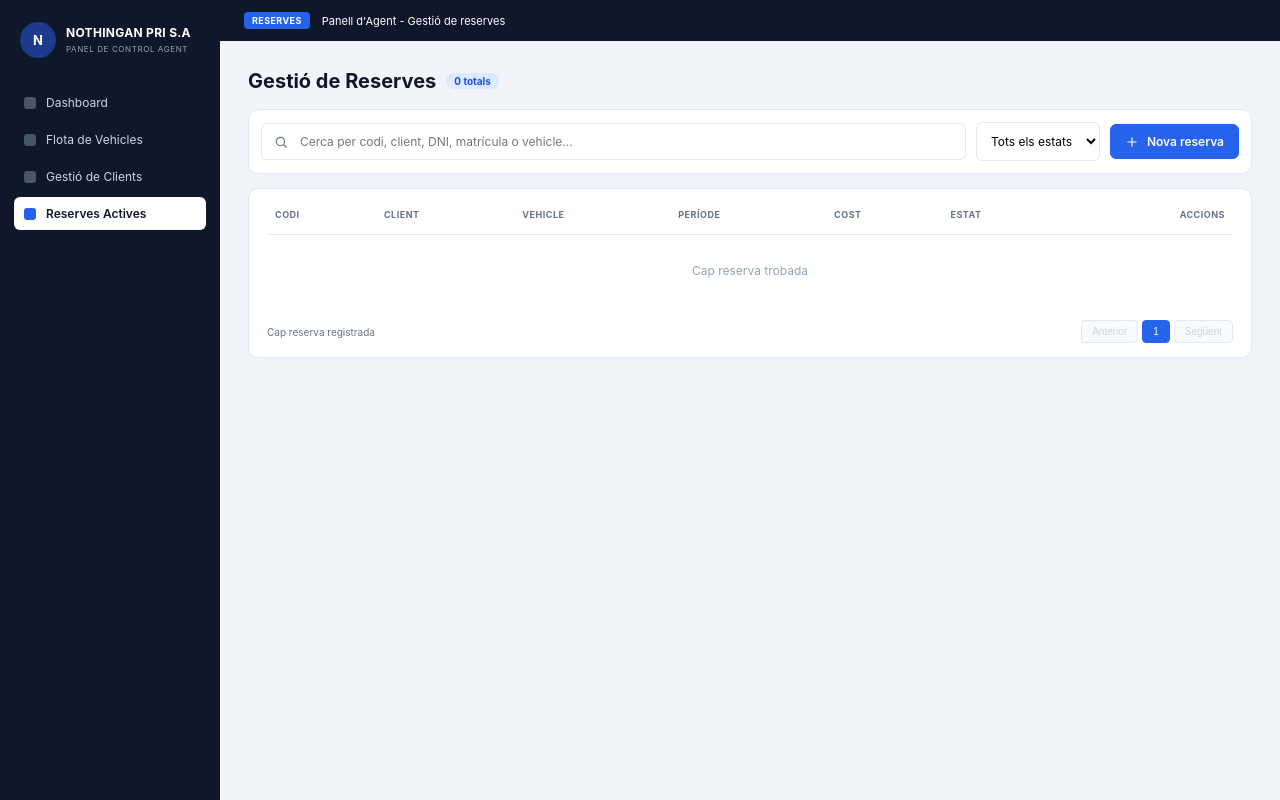
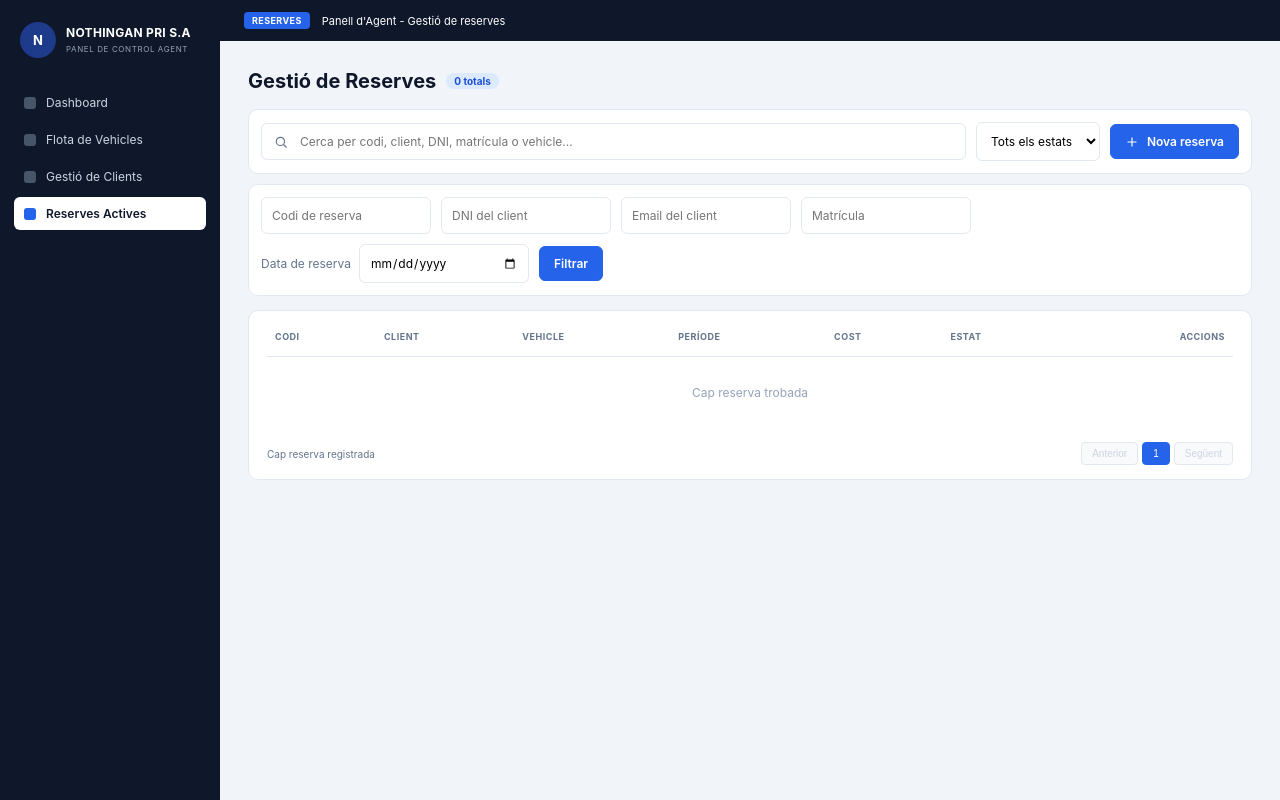
Before and after one commit to banfruns-ban/Nothingan-Pri-S.A., a Spring Boot app: page /reserves in a window 1280 px wide. Run offline with Spring Boot 4, Linux system fonts and the light colour scheme; data that the repository does not hold is empty.

Commit message:
Creació filtres Reserves

```diff
--- a/src/main/java/cat/copernic/projecte1Grup3/Reserves/Controller/reservesController.java
+++ b/src/main/java/cat/copernic/projecte1Grup3/Reserves/Controller/reservesController.java
@@ -1,14 +1,13 @@
-/*
- * Click nbfs://nbhost/SystemFileSystem/Templates/Licenses/license-default.txt to change this license
- * Click nbfs://nbhost/SystemFileSystem/Templates/Classes/Class.java to edit this template
- */
+
 package cat.copernic.projecte1Grup3.Reserves.Controller;
 
 import cat.copernic.projecte1Grup3.Reserves.Entity.reservesEntity;
 import cat.copernic.projecte1Grup3.Reserves.Service.reservesService;
 import cat.copernic.projecte1Grup3.Usuaris.Client.Service.clientService;
+
 import java.time.LocalDate;
 import java.time.LocalTime;
+
 import org.slf4j.Logger;
 import org.slf4j.LoggerFactory;
 import org.springframework.format.annotation.DateTimeFormat;
@@ -19,48 +18,86 @@ import org.springframework.web.bind.annotation.PostMapping;
 import org.springframework.web.bind.annotation.RequestParam;
 import org.springframework.web.servlet.mvc.support.RedirectAttributes;
 
-/**
- *
- * @author Usuario
- */
 @Controller
 public class reservesController {
-     private static final Logger log = LoggerFactory.getLogger(reservesController.class);
+
+    private static final Logger log =
+            LoggerFactory.getLogger(reservesController.class);
 
     private final reservesService reservesLogic;
     private final clientService clientLogic;
 
-    public reservesController(reservesService reservesLogic, clientService clientLogic) {
+    public reservesController(
+            reservesService reservesLogic,
+            clientService clientLogic) {
         this.reservesLogic = reservesLogic;
         this.clientLogic = clientLogic;
     }
 
+
 @GetMapping("/reserves")
-    public String llistar(@RequestParam(required = false) String q,
+public String llistar(
+        @RequestParam(required = false) String q,
+        @RequestParam(required = false) String dni,
+        @RequestParam(required = false) String email,
+        @RequestParam(required = false)
+        @DateTimeFormat(iso = DateTimeFormat.ISO.DATE)
+        LocalDate dataReserva,
+        @RequestParam(required = false) String matricula,
+        @RequestParam(required = false) String codi,
         @RequestParam(required = false) String estat,
         Model model) {
-        model.addAttribute("reserves", reservesLogic.llistar(q, estat));
+
+    model.addAttribute("reserves",
+            reservesLogic.llistar(
+                    q,
+                    dni,
+                    email,
+                    dataReserva,
+                    matricula,
+                    codi,
+                    estat
+            ));
+
     model.addAttribute("q", q);
+    model.addAttribute("dni", dni);
+    model.addAttribute("email", email);
+    model.addAttribute("dataReserva", dataReserva);
+    model.addAttribute("matricula", matricula);
+    model.addAttribute("codi", codi);
     model.addAttribute("estat", estat);
-        return "llistaReserves"; }
 
+    return "llistaReserves";
+}
 
 
     @GetMapping("/reserves/nova")
-    public String mostrarFormulari(@RequestParam(required = false) String dni,
-                                   Model model, RedirectAttributes ra) {
+    public String mostrarFormulari(
+            @RequestParam(required = false) String dni,
+            Model model,
+            RedirectAttributes ra) {
+
         if (dni != null && !dni.isBlank()) {
-            var client = clientLogic.obtenir(dni.trim().toUpperCase());
+            var client = clientLogic.obtenir(
+                    dni.trim().toUpperCase());
+
             if (client.isEmpty()) {
                 ra.addFlashAttribute("error", "Client no trobat");
                 return "redirect:/clients";
             }
+
             model.addAttribute("client", client.get());
+
         } else {
             // Sense client prefixat: desplegable amb els clients validats
-            model.addAttribute("clients", clientLogic.llistar(null, null, "VALIDAT", null, null));
+            model.addAttribute(
+                    "clients",
+                    clientLogic.llistar(
+                            null, null, "VALIDAT", null, null));
         }
+
         model.addAttribute("vehicles", reservesLogic.vehiclesActius());
+
         return "altaReserva";
     }
 
@@ -68,24 +105,51 @@ public class reservesController {
     public String altaReserva(
             @RequestParam String dni,
             @RequestParam String matricula,
-            @RequestParam @DateTimeFormat(iso = DateTimeFormat.ISO.DATE) LocalDate dataInici,
-            @RequestParam @DateTimeFormat(iso = DateTimeFormat.ISO.TIME) LocalTime horaInici,
-            @RequestParam @DateTimeFormat(iso = DateTimeFormat.ISO.DATE) LocalDate dataFi,
-            @RequestParam @DateTimeFormat(iso = DateTimeFormat.ISO.TIME) LocalTime horaFi,
+            @RequestParam
+            @DateTimeFormat(iso = DateTimeFormat.ISO.DATE)
+            LocalDate dataInici,
+            @RequestParam
+            @DateTimeFormat(iso = DateTimeFormat.ISO.TIME)
+            LocalTime horaInici,
+            @RequestParam
+            @DateTimeFormat(iso = DateTimeFormat.ISO.DATE)
+            LocalDate dataFi,
+            @RequestParam
+            @DateTimeFormat(iso = DateTimeFormat.ISO.TIME)
+            LocalTime horaFi,
             @RequestParam(required = false) String observacions,
             RedirectAttributes ra) {
+
         try {
-            reservesEntity reserva = reservesLogic.crear(dni, matricula,
-                    dataInici, horaInici, dataFi, horaFi, observacions);
-            ra.addFlashAttribute("missatge",
-                    "Reserva creada correctament (codi " + reserva.getCodiReserva() + ")");
+            reservesEntity reserva = reservesLogic.crear(
+                    dni,
+                    matricula,
+                    dataInici,
+                    horaInici,
+                    dataFi,
+                    horaFi,
+                    observacions
+            );
+
+            ra.addFlashAttribute(
+                    "missatge",
+                    "Reserva creada correctament (codi "
+                    + reserva.getCodiReserva() + ")"
+            );
+
             return "redirect:/clients";
+
         } catch (IllegalArgumentException e) {
             ra.addFlashAttribute("error", e.getMessage());
+
         } catch (Exception e) {
             log.error("Error en l'alta de la reserva", e);
-            ra.addFlashAttribute("error", "No s'ha pogut crear la reserva");
+            ra.addFlashAttribute(
+                    "error",
+                    "No s'ha pogut crear la reserva"
+            );
         }
+
         return "redirect:/reserves/nova?dni=" + dni;
     }
 }
--- a/src/main/java/cat/copernic/projecte1Grup3/Usuaris/Client/Entity/clientEntity.java
+++ b/src/main/java/cat/copernic/projecte1Grup3/Usuaris/Client/Entity/clientEntity.java
@@ -10,7 +10,10 @@ import java.time.LocalDate;
 
 @Entity
 @Table(name = "Clients")
-@PrimaryKeyJoinColumn(name = "DNI")
+@PrimaryKeyJoinColumn(
+    name = "DNI",
+    referencedColumnName = "dni"
+)
 public class clientEntity extends usuariEntity {
 
     @Column(name = "data_caducitat_DNI", nullable = false)
--- a/src/main/resources/application.properties
+++ b/src/main/resources/application.properties
@@ -1,5 +1,5 @@
 #=================== JPA ===============
-spring.datasource.url=jdbc:mysql://localhost:3310/Projecte1Grup3?createDatabaseIfNotExist=true
+spring.datasource.url=jdbc:mysql://localhost:3308/Projecte1Grup3?createDatabaseIfNotExist=true
 spring.datasource.username=admin
 spring.datasource.password=grup3
 spring.datasource.driver-class-name=com.mysql.cj.jdbc.Driver
--- a/src/main/resources/templates/llistaReserves.html
+++ b/src/main/resources/templates/llistaReserves.html
@@ -48,7 +48,13 @@
         .cerca:focus-within { border-color: #3b82f6; box-shadow: 0 0 0 2px #bfdbfe; }
         .cerca button { border: 0; background: transparent; cursor: pointer; color: #64748b; padding: 6px; display: flex; }
         .cerca input { border: 0; outline: 0; padding: 10px 0; width: 100%; font-size: 12px; background: transparent; font-family: inherit; }
-        .eines select { padding: 10px; border: 1px solid #e2e8f0; border-radius: 6px; font-size: 12px; font-family: inherit; background: #fff; }
+        .eines select, .eines .filtre-dni { padding: 10px; border: 1px solid #e2e8f0; border-radius: 6px; font-size: 12px; font-family: inherit; background: #fff; }
+        .eines .filtre-dni { width: 150px; }
+        .eines.filtres { margin-top: 10px; }
+        .eines .filtre { padding: 10px; border: 1px solid #e2e8f0; border-radius: 6px; font-size: 12px; font-family: inherit; background: #fff; width: 170px; }
+        .eines .filtre:focus { outline: 2px solid #bfdbfe; border-color: #3b82f6; }
+        .filtre-data { display: flex; align-items: center; gap: 8px; font-size: 12px; color: #64748b; }
+        .eines .filtre-dni:focus { outline: 2px solid #bfdbfe; border-color: #3b82f6; }
         .btn { border-radius: 6px; padding: 9px 14px; font-size: 12px; font-weight: 600; cursor: pointer;
                text-decoration: none; display: inline-flex; align-items: center; gap: 8px; border: 1px solid #e2e8f0;
                background: #fff; color: #0f172a; font-family: inherit; }
@@ -148,12 +154,25 @@
                         <option value="CANCELADA"   th:selected="${estat == 'CANCELADA'}">Cancel·lada</option>
                     </select>
 
-                    <a class="btn" th:href="@{/reserves}" th:if="${(q != null and q != '') or (estat != null and estat != '')}">Netejar</a>
+                    <a class="btn" th:href="@{/reserves}"
+                       th:if="${(q != null and q != '') or (dni != null and dni != '') or (email != null and email != '') or dataReserva != null or (matricula != null and matricula != '') or (codi != null and codi != '') or (estat != null and estat != '')}">Netejar</a>
 
                     <a class="btn btn-primari" th:href="@{/reserves/nova}">
                         <svg class="ico" viewBox="0 0 24 24"><path d="M12 5v14M5 12h14"/></svg>
                         Nova reserva
                     </a>
+                </div>
+
+                <!-- Filtres combinables: tots els omplerts s'apliquen alhora -->
+                <div class="eines filtres">
+                    <input class="filtre" type="text" name="codi" th:value="${codi}" placeholder="Codi de reserva" inputmode="numeric">
+                    <input class="filtre" type="text" name="dni" th:value="${dni}" placeholder="DNI del client" maxlength="9">
+                    <input class="filtre" type="text" name="email" th:value="${email}" placeholder="Email del client">
+                    <input class="filtre" type="text" name="matricula" th:value="${matricula}" placeholder="Matrícula" maxlength="10">
+                    <label class="filtre-data">Data de reserva
+                        <input class="filtre" type="date" name="dataReserva" th:value="${dataReserva}">
+                    </label>
+                    <button class="btn btn-primari" type="submit">Filtrar</button>
                 </div>
             </form>
 
```
Also changed, not shown: src/main/java/cat/copernic/projecte1Grup3/Reserves/Service/reservesService.java (+47 -3 lines), src/main/java/cat/copernic/projecte1Grup3/Usuaris/Entity/usuariEntity.java (+8 -6 lines). Lines whose indentation alone changed are shown as unchanged.
